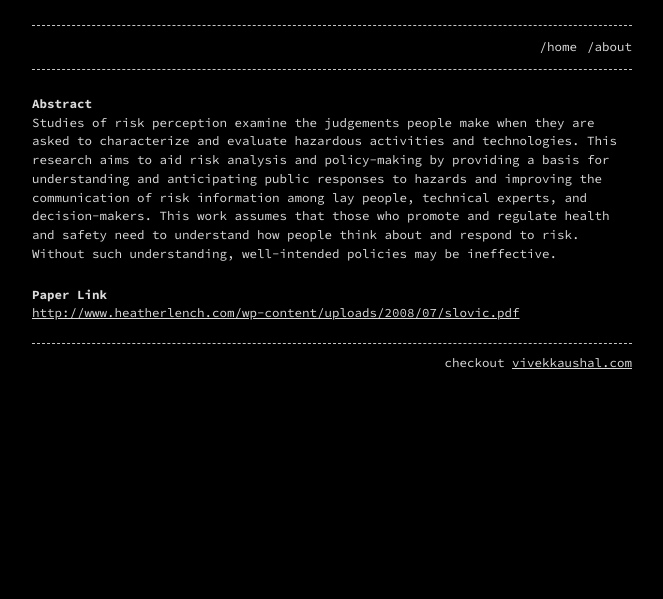
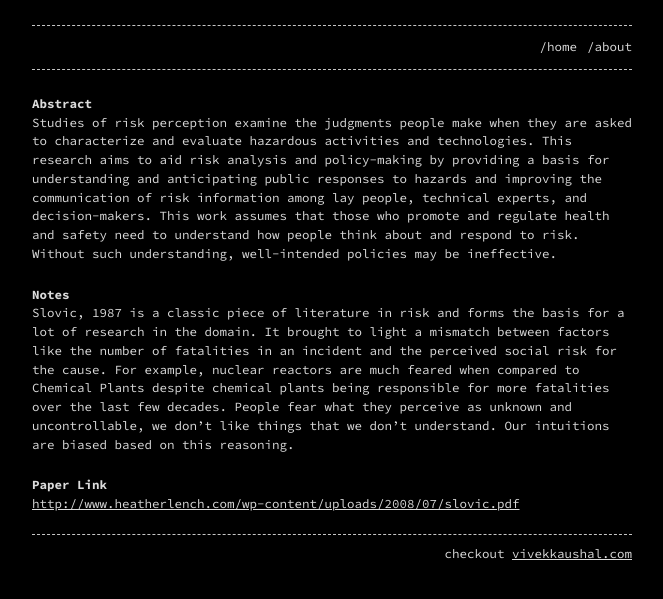
Before and after one commit to kaushalvivek/lit-review, a Jekyll site: the page built from _posts/2018-10-1-slovic-1987.md, in a window 1280 px wide. Shown: the top 599 px of the page, without its empty margins (308-971 px from the left). Built offline with Jekyll 4.4.1, drawn with Linux system fonts in a browser that asks for light colours.

Commit message:
6 papers' notes added

```diff
--- a/_posts/2018-10-1-slovic-1987.md
+++ b/_posts/2018-10-1-slovic-1987.md
@@ -6,7 +6,10 @@ categories:
 ---
 # Abstract
 
-Studies of risk perception examine the judgements people make when they are asked to characterize and evaluate hazardous activities and technologies. This research aims to aid risk analysis and policy-making by providing a basis for understanding and anticipating public responses to hazards and improving the communication of risk information among lay people, technical experts, and decision-makers. This work assumes that those who promote and regulate health and safety need to understand how people think about and respond to risk. Without such understanding, well-intended policies may be ineffective.
+Studies of risk perception examine the judgments people make when they are asked to characterize and evaluate hazardous activities and technologies. This research aims to aid risk analysis and policy-making by providing a basis for understanding and anticipating public responses to hazards and improving the communication of risk information among lay people, technical experts, and decision-makers. This work assumes that those who promote and regulate health and safety need to understand how people think about and respond to risk. Without such understanding, well-intended policies may be ineffective.
+
+# Notes
+Slovic, 1987 is a classic piece of literature in risk and forms the basis for a lot of research in the domain. It brought to light a mismatch between factors like the number of fatalities in an incident and the perceived social risk for the cause. For example, nuclear reactors are much feared when compared to Chemical Plants despite chemical plants being responsible for more fatalities over the last few decades. People fear what they perceive as unknown and uncontrollable, we don't like things that we don't understand. Our intuitions are biased based on this reasoning.
 
 # Paper Link
 [http://www.heatherlench.com/wp-content/uploads/2008/07/slovic.pdf](http://www.heatherlench.com/wp-content/uploads/2008/07/slovic.pdf)
```
Also changed, not shown: _posts/2019-6-12-lescop-2014.md (+3 -0 lines), _posts/2019-6-15-ko-2009.md (+3 -0 lines), _posts/2019-6-18-forlines-2014.md (+3 -0 lines), _posts/2019-6-21-lehdonvirta-2010.md (+3 -0 lines), _posts/2019-6-24-schwartz-2003.md (+2 -0 lines), 6 other files.
